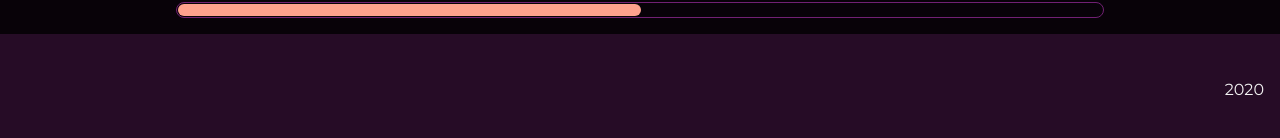
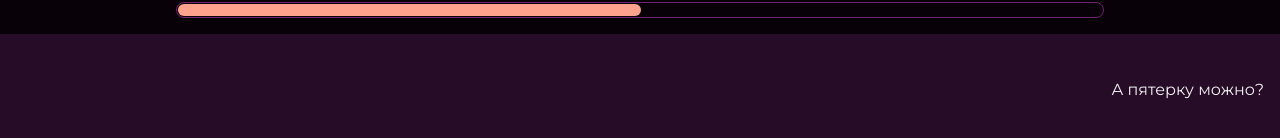
Before and after one commit to justangelha/my-site, a plain HTML site: page index.html in a window 1280 px wide. Shown: the part 1533-1671 px from the top of the page. Drawn offline with Linux system fonts and the light colour scheme.

Commit message:
Update index.html

```diff
--- a/index.html
+++ b/index.html
@@ -45,7 +45,7 @@
 
     <footer class="page-footer">
       <div class="container">
-      2020
+      А пятерку можно?
     </div>
     </footer>
   </body>
```
